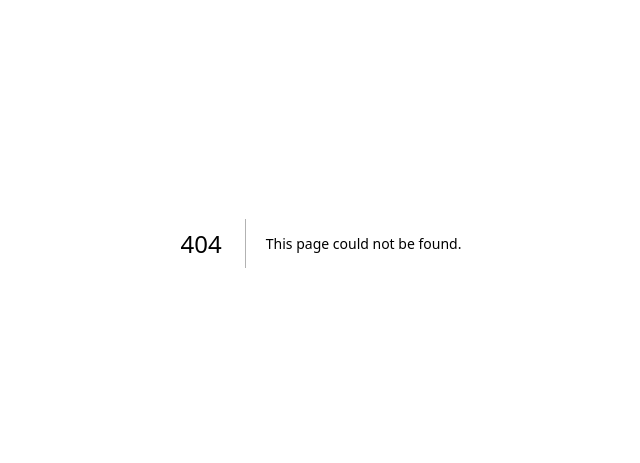
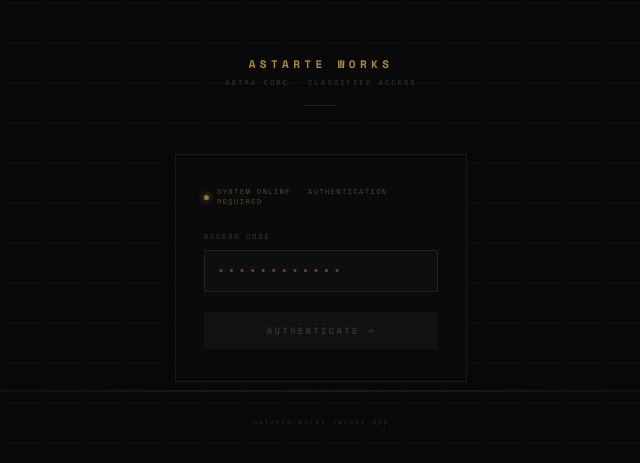
Before and after one commit to DJmorgan4/astarte-works, a Next.js app: page /login in a window 1280 px wide. Before the commit this address had no page. Shown: the part 157-620 px from the top of the page, without its empty margins (319-959 px from the left). Built offline with nearby package versions, Linux system fonts and the light colour scheme.

Commit message:
feat: password protection — httpOnly cookie auth

```diff
--- /dev/null
+++ b/app/api/auth/route.ts
@@ -0,0 +1,26 @@
+import { NextRequest, NextResponse } from 'next/server';
+import { cookies } from 'next/headers';
+
+export async function POST(req: NextRequest) {
+  const { password } = await req.json();
+  const SITE_PASSWORD = process.env.ASTARTE_PASSWORD;
+  if (!SITE_PASSWORD) return NextResponse.json({ error: 'Not configured' }, { status: 500 });
+  if (password === SITE_PASSWORD) {
+    const cookieStore = await cookies();
+    cookieStore.set('astarte_auth', 'authenticated', {
+      httpOnly: true,
+      secure: process.env.NODE_ENV === 'production',
+      sameSite: 'lax',
+      maxAge: 60 * 60 * 24 * 7,
+      path: '/',
+    });
+    return NextResponse.json({ success: true });
+  }
+  return NextResponse.json({ error: 'Incorrect password' }, { status: 401 });
+}
+
+export async function DELETE() {
+  const cookieStore = await cookies();
+  cookieStore.set('astarte_auth', '', { maxAge: 0, path: '/' });
+  return NextResponse.json({ success: true });
+}
--- /dev/null
+++ b/app/login/page.tsx
@@ -0,0 +1,139 @@
+'use client';
+
+import { useState } from 'react';
+import { useRouter } from 'next/navigation';
+
+export default function AstarteLogin() {
+  const [password, setPassword] = useState('');
+  const [error, setError] = useState('');
+  const [loading, setLoading] = useState(false);
+  const router = useRouter();
+
+  async function handleSubmit() {
+    if (!password) return;
+    setLoading(true);
+    setError('');
+    try {
+      const res = await fetch('/api/auth', {
+        method: 'POST',
+        headers: { 'Content-Type': 'application/json' },
+        body: JSON.stringify({ password }),
+      });
+      if (res.ok) {
+        router.push('/mission');
+        router.refresh();
+      } else {
+        setError('ACCESS DENIED');
+        setPassword('');
+      }
+    } catch {
+      setError('CONNECTION ERROR');
+    } finally {
+      setLoading(false);
+    }
+  }
+
+  return (
+    <div style={{
+      minHeight: '100vh', background: '#080808',
+      display: 'flex', alignItems: 'center', justifyContent: 'center',
+      fontFamily: "'Space Mono', monospace", position: 'relative', overflow: 'hidden',
+    }}>
+      <style>{`
+        @import url('https://fonts.googleapis.com/css2?family=Space+Mono:wght@400;700&display=swap');
+        @keyframes pulse { 0%,100%{opacity:1} 50%{opacity:0.3} }
+        @keyframes scanline { 0%{transform:translateY(-100%)} 100%{transform:translateY(100vh)} }
+        input:-webkit-autofill {
+          -webkit-box-shadow: 0 0 0 1000px #0E0E0E inset !important;
+          -webkit-text-fill-color: #B08840 !important;
+        }
+      `}</style>
+
+      <div style={{
+        position: 'absolute', top: 0, left: 0, right: 0, height: '2px',
+        background: 'linear-gradient(90deg, transparent, rgba(176,136,64,0.15), transparent)',
+        animation: 'scanline 8s linear infinite', pointerEvents: 'none',
+      }} />
+      <div style={{
+        position: 'absolute', inset: 0, pointerEvents: 'none',
+        backgroundImage: `linear-gradient(rgba(176,136,64,0.03) 1px, transparent 1px), linear-gradient(90deg, rgba(176,136,64,0.03) 1px, transparent 1px)`,
+        backgroundSize: '40px 40px',
+      }} />
+
+      <div style={{ position: 'relative', zIndex: 10, width: '100%', maxWidth: 340, padding: '0 24px' }}>
+        <div style={{ textAlign: 'center', marginBottom: 48 }}>
+          <div style={{ fontSize: 11, letterSpacing: '0.4em', color: '#B08840', fontWeight: 700, marginBottom: 6 }}>
+            ASTARTE WORKS
+          </div>
+          <div style={{ fontSize: 7, letterSpacing: '0.3em', color: '#3A3A3A' }}>
+            ASTRA CORE · CLASSIFIED ACCESS
+          </div>
+          <div style={{ width: 32, height: 1, background: '#2A2010', margin: '16px auto 0' }} />
+        </div>
+
+        <div style={{ border: '1px solid #1A1A1A', background: '#0A0A0A', padding: '32px 28px' }}>
+          <div style={{ display: 'flex', alignItems: 'center', gap: 8, marginBottom: 24 }}>
+            <span style={{
+              width: 5, height: 5, borderRadius: '50%',
+              background: '#B08840', boxShadow: '0 0 6px #B08840',
+              animation: 'pulse 2s infinite',
+            }} />
+            <span style={{ fontSize: 7, letterSpacing: '0.2em', color: '#5A4A28' }}>
+              SYSTEM ONLINE · AUTHENTICATION REQUIRED
+            </span>
+          </div>
+
+          <div style={{ marginBottom: 20 }}>
+            <label style={{ display: 'block', fontSize: 7, letterSpacing: '0.25em', color: '#3A3A3A', marginBottom: 8 }}>
+              ACCESS CODE
+            </label>
+            <input
+              type="password"
+              value={password}
+              onChange={e => { setPassword(e.target.value); setError(''); }}
+              onKeyDown={e => e.key === 'Enter' && handleSubmit()}
+              placeholder="••••••••••••"
+              autoFocus
+              autoComplete="current-password"
+              style={{
+                width: '100%', background: '#0E0E0E',
+                border: `1px solid ${error ? '#8B2020' : '#222'}`,
+                color: '#B08840', fontFamily: "'Space Mono', monospace",
+                fontSize: 13, padding: '10px 12px', outline: 'none',
+                letterSpacing: '0.2em',
+              }}
+            />
+            {error && (
+              <div style={{ fontSize: 7, letterSpacing: '0.2em', color: '#8B2020', marginTop: 8 }}>
+                ⚠ {error}
+              </div>
+            )}
+          </div>
+
+          <button
+            onClick={handleSubmit}
+            disabled={!password || loading}
+            style={{
+              width: '100%',
+              background: password && !loading ? '#B08840' : '#111',
+              border: 'none',
+              color: password && !loading ? '#080808' : '#333',
+              fontFamily: "'Space Mono', monospace",
+              fontSize: 9, letterSpacing: '0.25em', fontWeight: 700,
+              padding: '12px 0',
+              cursor: password && !loading ? 'pointer' : 'not-allowed',
+            }}
+          >
+            {loading ? 'VERIFYING...' : 'AUTHENTICATE →'}
+          </button>
+        </div>
+
+        <div style={{ textAlign: 'center', marginTop: 24 }}>
+          <span style={{ fontSize: 7, letterSpacing: '0.2em', color: '#2A2A2A' }}>
+            astarte-works.vercel.app
+          </span>
+        </div>
+      </div>
+    </div>
+  );
+}
--- /dev/null
+++ b/middleware.ts
@@ -0,0 +1,27 @@
+import { NextRequest, NextResponse } from 'next/server';
+
+export function middleware(req: NextRequest) {
+  const { pathname } = req.nextUrl;
+
+  if (
+    pathname === '/login' ||
+    pathname.startsWith('/api/auth') ||
+    pathname.startsWith('/_next') ||
+    pathname.startsWith('/favicon')
+  ) {
+    return NextResponse.next();
+  }
+
+  const auth = req.cookies.get('astarte_auth');
+  if (auth?.value === 'authenticated') {
+    return NextResponse.next();
+  }
+
+  const loginUrl = req.nextUrl.clone();
+  loginUrl.pathname = '/login';
+  return NextResponse.redirect(loginUrl);
+}
+
+export const config = {
+  matcher: ['/((?!_next/static|_next/image|favicon.ico).*)'],
+};
```
